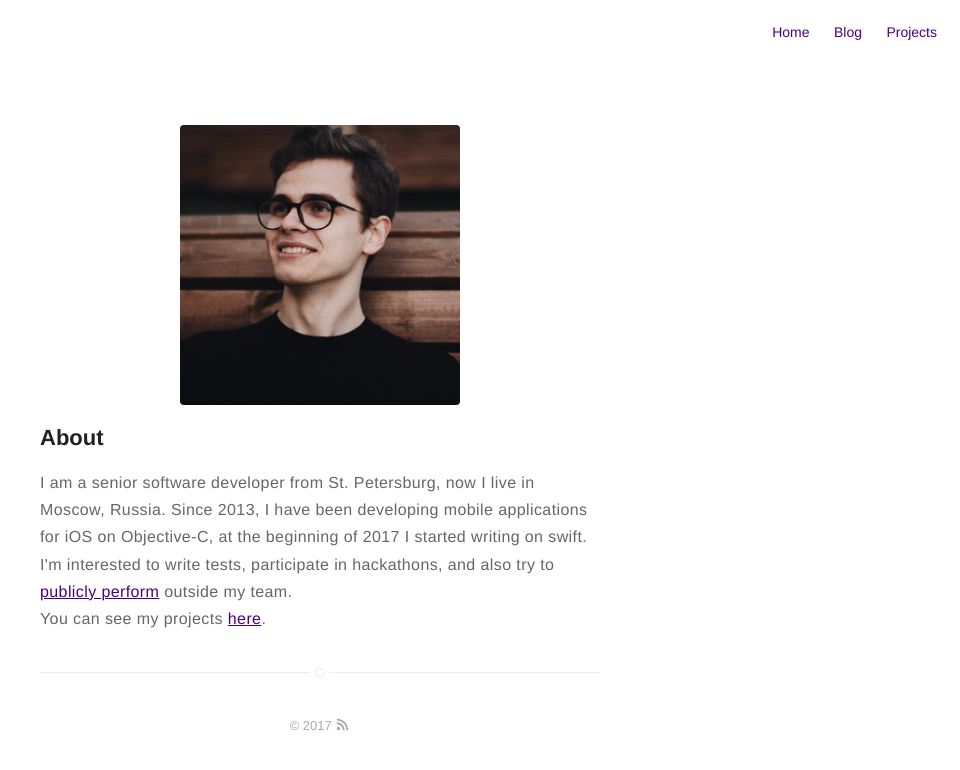
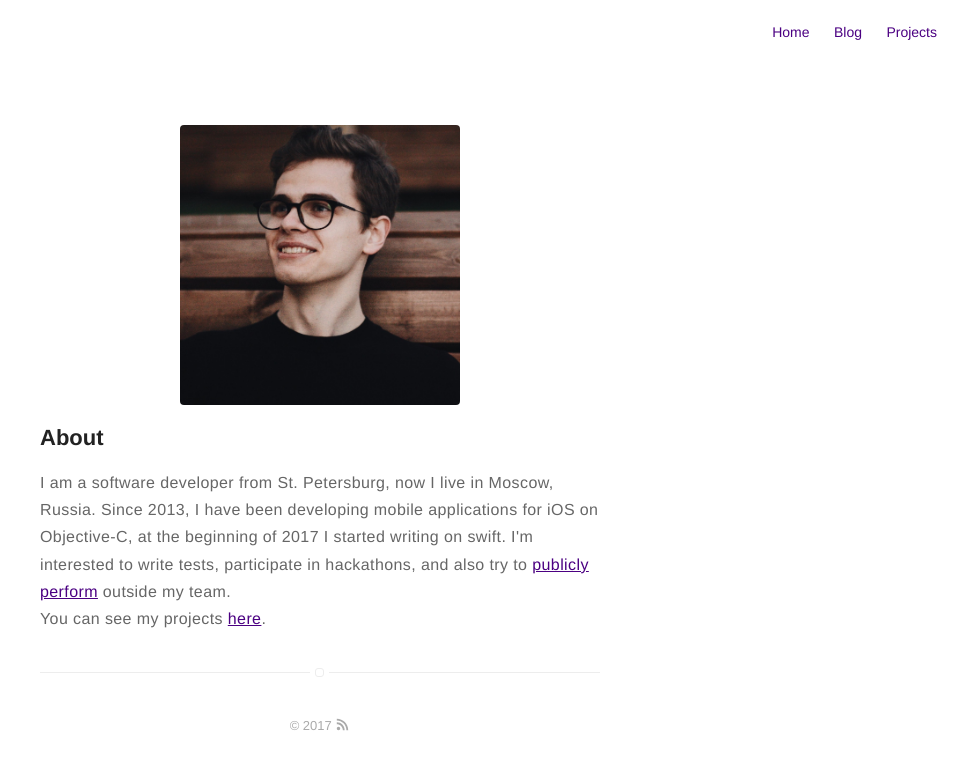
Before and after one commit to khomTima/khomtima.github.io, a Jekyll site: the page built from about.md, in a window 1280 px wide. Shown: the top 770 px of the page, without its empty margins (320-1280 px from the left). Built offline with Jekyll 4.4.1, drawn with Linux system fonts in a browser that asks for light colours.

Commit message:
Update about

```diff
--- a/about.md
+++ b/about.md
@@ -6,7 +6,7 @@
 
 <h2>About</h2>
 
-<p>I am a senior software developer from St. Petersburg, now I live in Moscow, Russia. Since 2013, I have been developing mobile applications for iOS on Objective-C, at the beginning of 2017 I  started writing on swift. I'm interested to write tests, participate in hackathons, and also try to <a href='http://khomutnikov.com/vision/'>publicly perform</a> outside my team.
+<p>I am a software developer from St. Petersburg, now I live in Moscow, Russia. Since 2013, I have been developing mobile applications for iOS on Objective-C, at the beginning of 2017 I  started writing on swift. I'm interested to write tests, participate in hackathons, and also try to <a href='http://khomutnikov.com/vision/'>publicly perform</a> outside my team.
 <br/>
 You can see my projects <a href='http://khomutnikov.com/projects/'>here</a>.
 </p>
```
